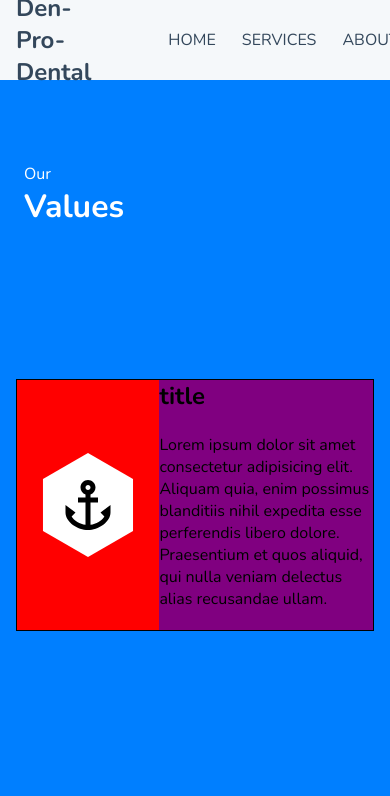
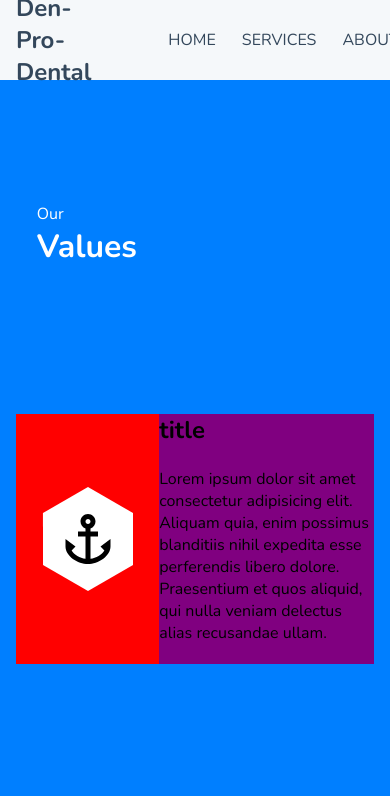
Before and after one commit to CodeJeffreyG/Den-Pro-Dental, a React (Create React App) app: page /about in a window 390 px wide. Shown: the top 796 px of the page. Built offline with nearby package versions, Linux system fonts and the light colour scheme.

Commit message:
styling mobile-about

```diff
--- a/src/components/About/about.scss
+++ b/src/components/About/about.scss
@@ -11,7 +11,6 @@
     flex-direction: column;
     justify-content: flex-end;
     width: 100%;
-    height: 10%;
     background-color: #007fff;
 
     .about-title-container,
@@ -35,9 +34,9 @@
 
   .value-container {
     display: flex;
+    margin: 1rem;
     width: 500px;
     height: 250px;
-    border: 1px solid black;
     background-color: #007fff;
 
     .value-icon-container {
@@ -64,7 +63,8 @@
     height: calc(350vh - 160px);
 
     .about-title-container {
-      height: 100px;
+      height: 5%;
+      margin-left: 0.8rem;
 
       .about-title-container,
       p {
@@ -87,7 +87,6 @@
   }
 
   .value-container {
-    margin: 1rem;
 
     .value-icon-container {
       width: 40%;
```
